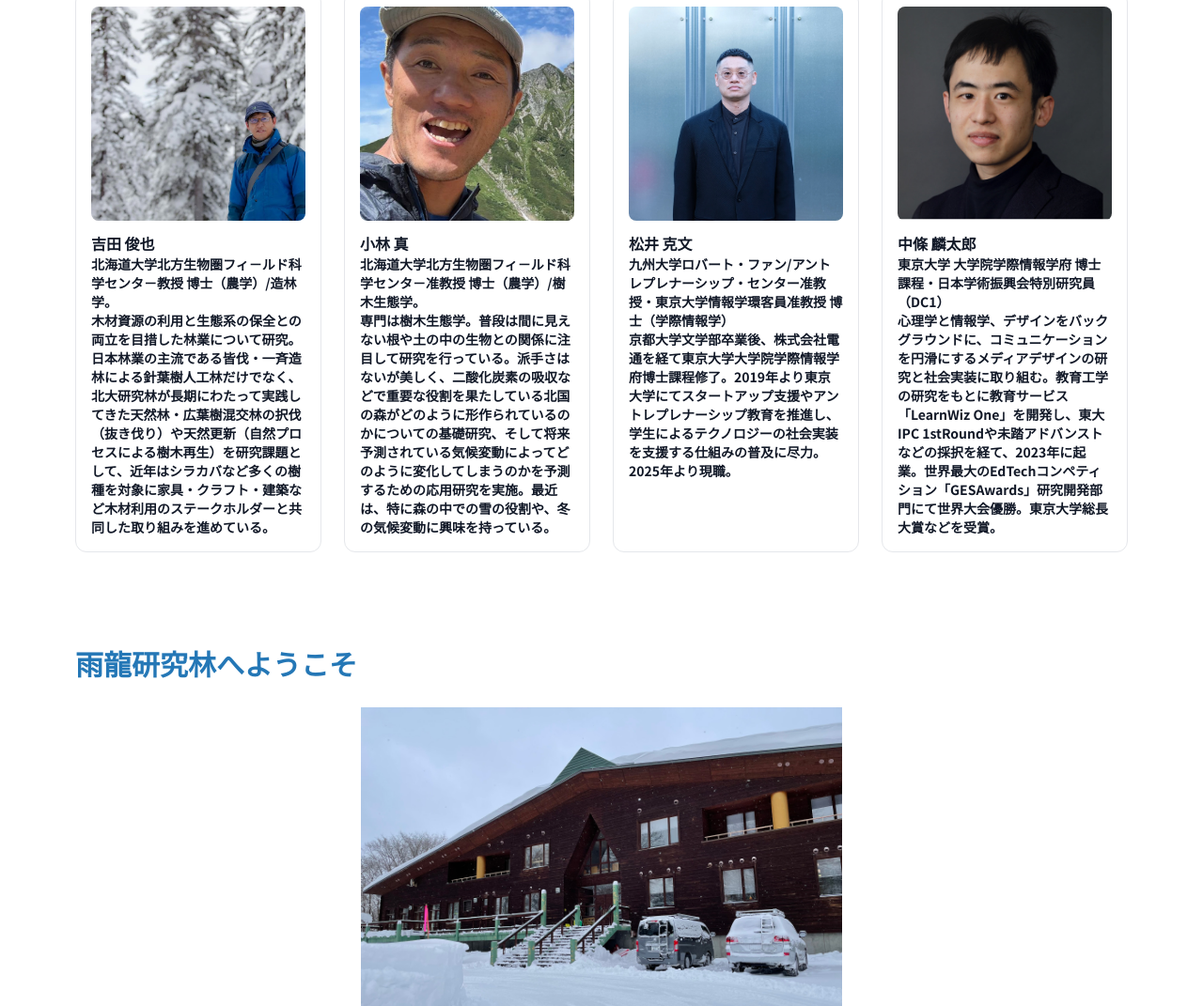
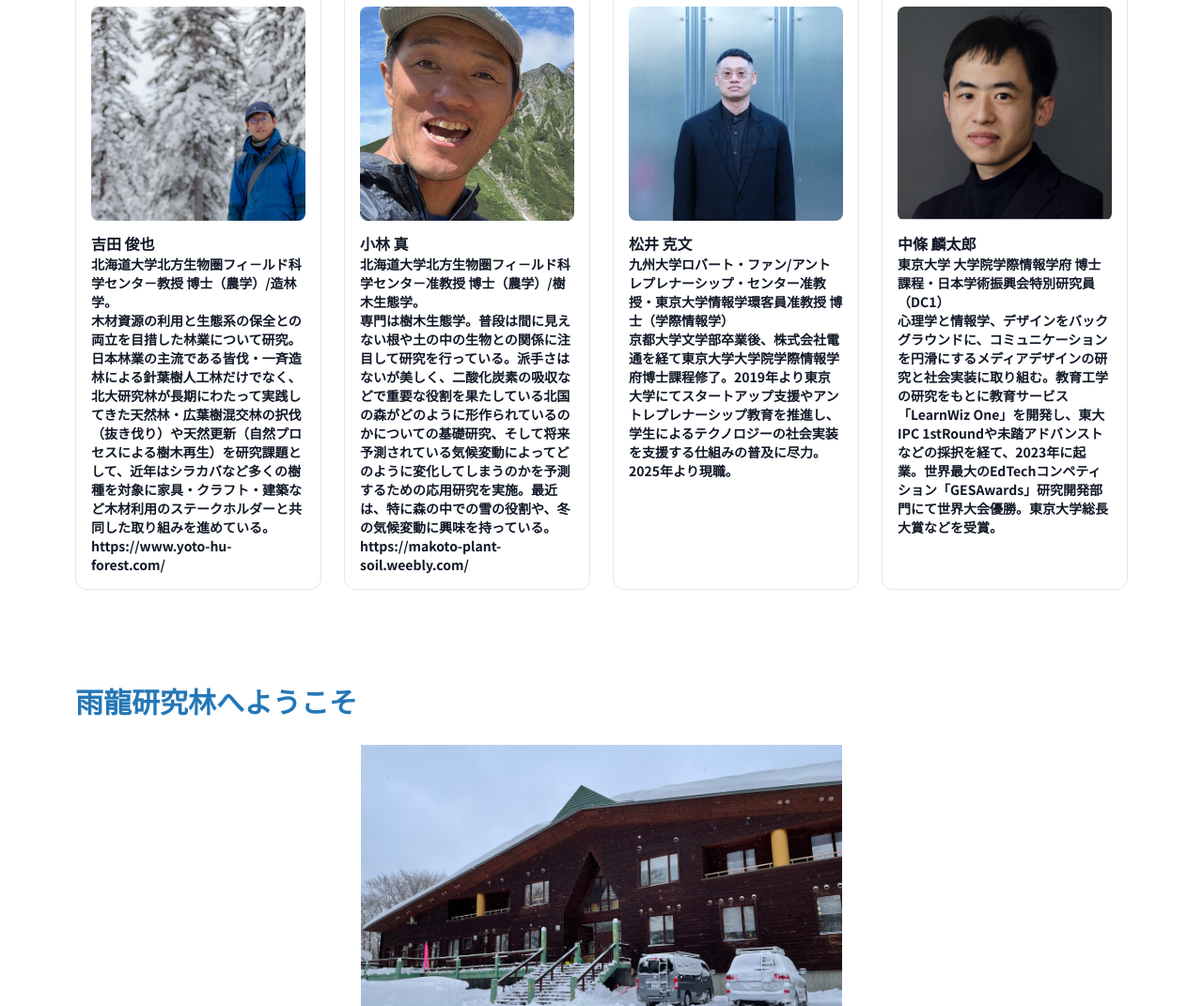
Before and after one commit to Chiwa16/np-uryu-lp, a plain HTML site: page index.html in a window 1280 px wide. Shown: the part 2500-3571 px from the top of the page at 94% size. Drawn offline with nearby package versions, Linux system fonts and the light colour scheme.

Commit message:
Update index.html

```diff
--- a/index.html
+++ b/index.html
@@ -299,14 +299,14 @@
           <article class="bg-white rounded-xl border p-4">
             <img src="./assets/images/yoshida.jpg" alt="吉田 俊也" loading="lazy" class="w-full aspect-square object-cover rounded-lg"/>
             <h3 class="mt-3 font-semibold">吉田 俊也</h3>
-            <p class="text-sm">北海道大学北方生物圏フィ－ルド科学センタ－教授 博士（農学）/造林学。<br>木材資源の利用と生態系の保全との両立を目措した林業について研究。日本林業の主流である皆伐・一斉造林による針葉樹人工林だけでなく、北大研究林が長期にわたって実践してきた天然林・広葉樹混交林の択伐（抜き伐り）や天然更新（自然プロセスによる樹木再生）を研究課題として、近年はシラカバなど多くの樹種を対象に家具・クラフト・建築など木材利用のステークホルダーと共同した取り組みを進めている。</p>
+            <p class="text-sm">北海道大学北方生物圏フィ－ルド科学センタ－教授 博士（農学）/造林学。<br>木材資源の利用と生態系の保全との両立を目措した林業について研究。日本林業の主流である皆伐・一斉造林による針葉樹人工林だけでなく、北大研究林が長期にわたって実践してきた天然林・広葉樹混交林の択伐（抜き伐り）や天然更新（自然プロセスによる樹木再生）を研究課題として、近年はシラカバなど多くの樹種を対象に家具・クラフト・建築など木材利用のステークホルダーと共同した取り組みを進めている。https://www.yoto-hu-forest.com/</p>
           </article>
 
           <!-- 講師2 -->
           <article class="bg-white rounded-xl border p-4">
             <img src="./assets/images/kobayashi.jpg" alt="小林 真" loading="lazy" class="w-full aspect-square object-cover rounded-lg"/>
             <h3 class="mt-3 font-semibold">小林 真</h3>
-            <p class="text-sm">北海道大学北方生物圏フィ－ルド科学センタ－准教授 博士（農学）/樹木生態学。<br>専門は樹木生態学。普段は間に見えない根や土の中の生物との関係に注目して研究を行っている。派手さはないが美しく、二酸化炭素の吸収などで重要な役割を果たしている北国の森がどのように形作られているのかについての基礎研究、そして将来予測されている気候変動によってどのように変化してしまうのかを予測するための応用研究を実施。最近は、特に森の中での雪の役割や、冬の気候変動に興味を持っている。</p>
+            <p class="text-sm">北海道大学北方生物圏フィ－ルド科学センタ－准教授 博士（農学）/樹木生態学。<br>専門は樹木生態学。普段は間に見えない根や土の中の生物との関係に注目して研究を行っている。派手さはないが美しく、二酸化炭素の吸収などで重要な役割を果たしている北国の森がどのように形作られているのかについての基礎研究、そして将来予測されている気候変動によってどのように変化してしまうのかを予測するための応用研究を実施。最近は、特に森の中での雪の役割や、冬の気候変動に興味を持っている。https://makoto-plant-soil.weebly.com/</p>
           </article>
 
           <!-- 講師3 -->
```
